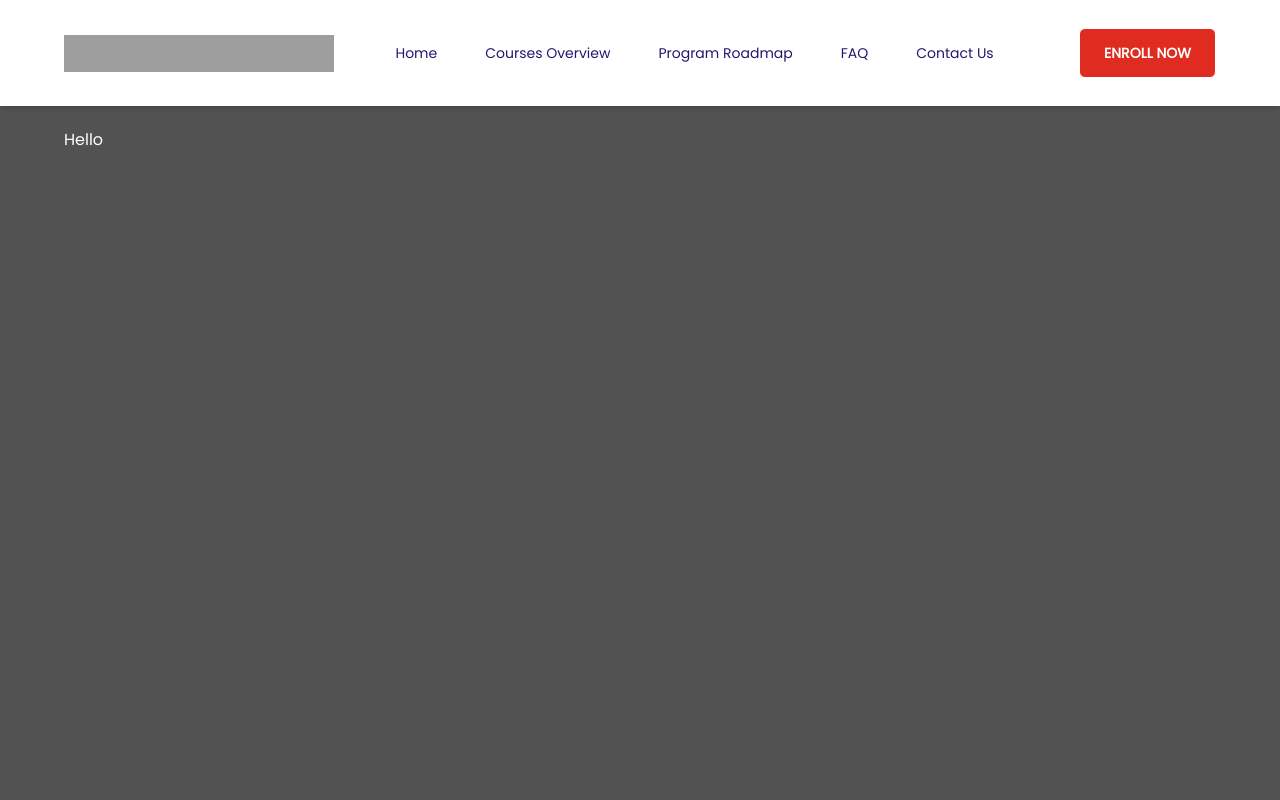
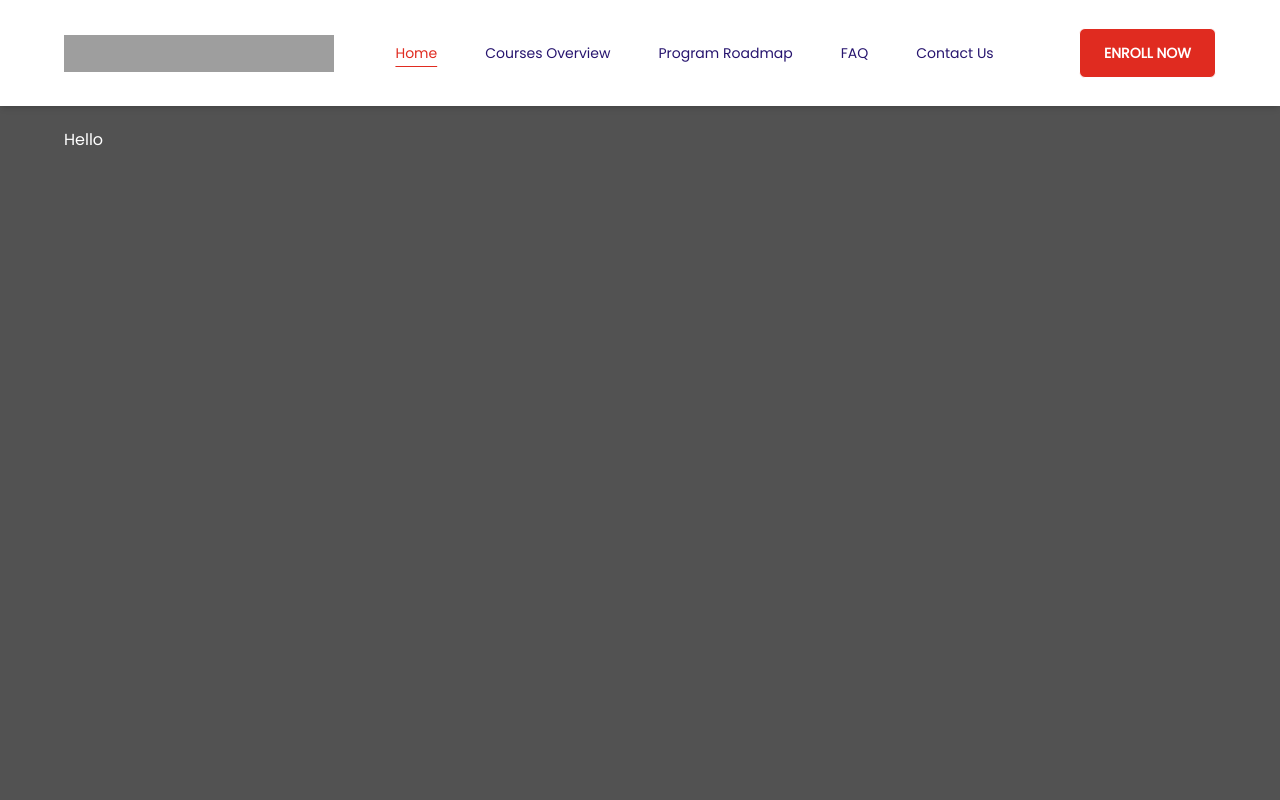
Before and after one commit to shamzconsult/neca-ict-academy, a Next.js app: page / in a window 1280 px wide. Shown: the top 800 px of the page. Built offline with nearby package versions, Linux system fonts and the light colour scheme; grey boxes are pictures that could not be loaded.

Commit message:
corrected navbar home url

```diff
--- a/src/const/links.ts
+++ b/src/const/links.ts
@@ -1,5 +1,5 @@
 export const navLinks = [
-  { label: "Home", url: "/home" },
+  { label: "Home", url: "/" },
   { label: "Courses Overview", url: "/courses" },
   { label: "Program Roadmap", url: "/program" },
   { label: "FAQ", url: "/faq" },
```
